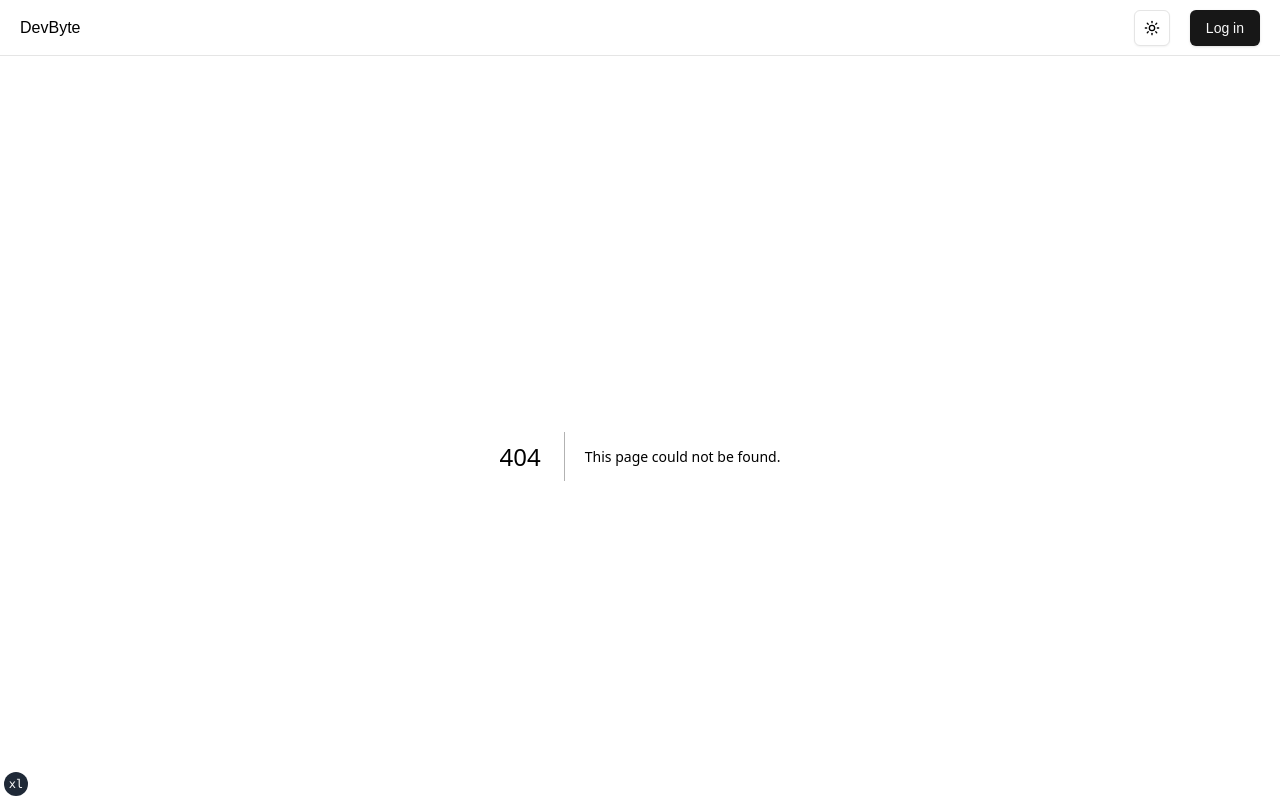
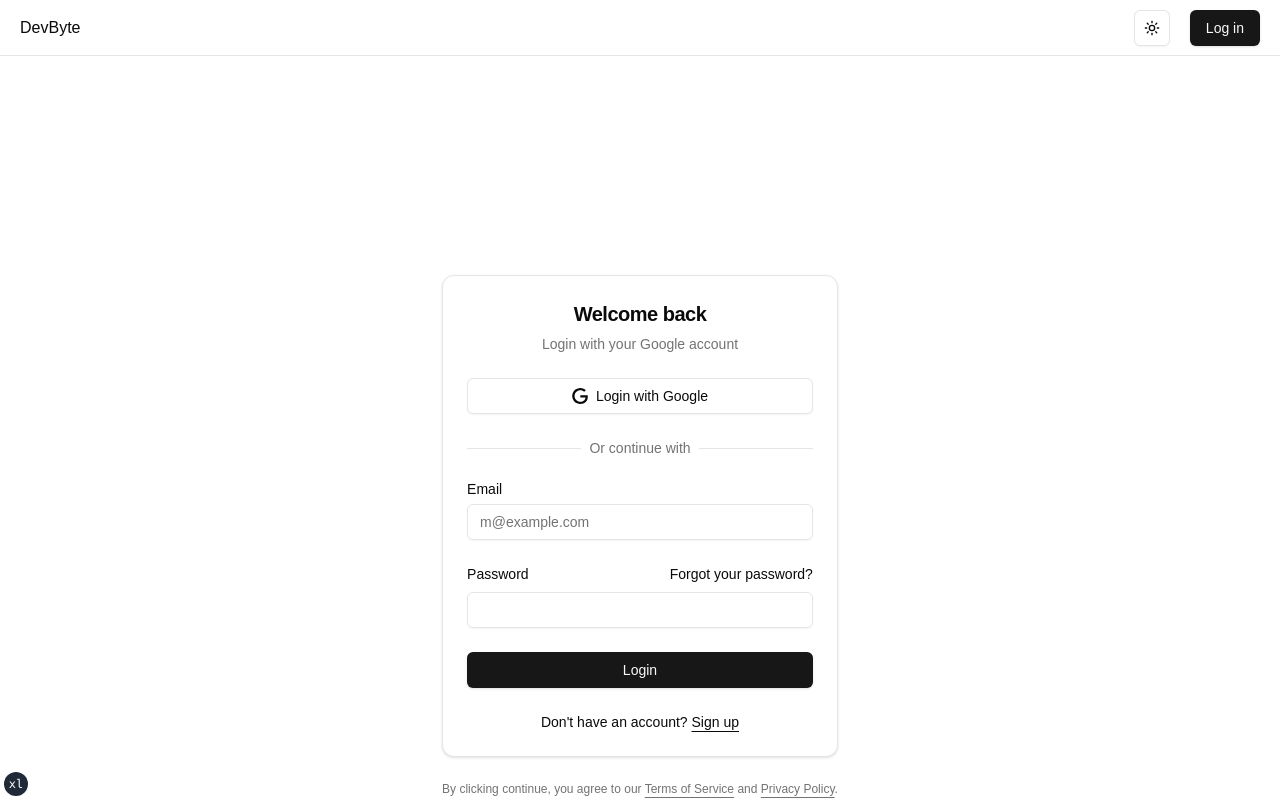
Before and after one commit to YanaKnudsen/Blog-APP-NextJS, a Next.js app in the folder client/: page /login in a window 1280 px wide. Before the commit this address had no page. Shown: the top 800 px of the page. Built offline with nearby package versions, Linux system fonts and the light colour scheme.

Commit message:
login page ui

```diff
--- a/client/package.json
+++ b/client/package.json
@@ -16,6 +16,7 @@
     "@fortawesome/react-fontawesome": "^0.2.2",
     "@radix-ui/react-dialog": "^1.1.4",
     "@radix-ui/react-dropdown-menu": "^2.1.4",
+    "@radix-ui/react-label": "^2.1.1",
     "@radix-ui/react-slot": "^1.1.1",
     "@radix-ui/react-toggle": "^1.1.1",
     "class-variance-authority": "^0.7.1",
--- /dev/null
+++ b/client/src/app/[slug]/page.tsx
@@ -0,0 +1,23 @@
+import Latest from "@/components/Posts/Latest";
+import Top from "@/components/Posts/Top";
+import {Button} from "@/components/ui/button";
+
+export default function PostPage() {
+    return (
+        <div className="w-full min-w-screen flex min-h-screen p-8 pb-20 sm:p-20 flex-col">
+            back to blog button
+            <h1 className="scroll-m-20 text-4xl font-extrabold tracking-tight lg:text-5xl">
+                Title of the post
+            </h1>
+            <h4 className="scroll-m-20 text-xl font-semibold tracking-tight">
+                Description
+            </h4>
+            image here
+            line
+            Text
+            Comments in the end
+
+
+        </div>
+    );
+}
--- /dev/null
+++ b/client/src/app/login/page.tsx
@@ -0,0 +1,13 @@
+import {LoginForm} from "@/components/ui/custom/login-form";
+
+export default function LoginPage() {
+    return (
+        <div className="w-full min-w-screen flex p-8 pb-20 sm:p-20 flex-col">
+            <div className="flex min-h-svh flex-col items-center justify-center gap-6 p-6 md:p-10">
+          <LoginForm/>
+            </div>
+
+
+        </div>
+    );
+}
--- a/client/src/components/Posts/Top.tsx
+++ b/client/src/components/Posts/Top.tsx
@@ -5,25 +5,32 @@ import code from "@/assets/Code.png";
 export default function Top() {
     return (
         <div className="flex flex-col basis-1/3 h-full px-8">
-            search posts before it
+            search here
+            <h3 className="scroll-m-20 text-2xl font-semibold tracking-tight mb-5">
+                Top posts
+            </h3>
             <div className="w-full flex flex-col gap-5 items-center">
-                <Card className="w-full">
-                    <CardContent className="flex flex-row gap-5">
-                        <div className="flex basis-1/5  h-full bg-yellow-300">
+                <Card className="w-full max-w-md rounded-lg shadow-md overflow-hidden">
+                    <CardContent className="flex flex-row gap-1 py-4">
+                        {/* Image Section */}
+                        <div className="flex-shrink-0 w-1/2 h-1/2 rounded-md overflow-hidden">
                             <Image
                                 src={code}
                                 alt="Picture of the author"
+                                className="object-cover w-full h-full"
                             />
                         </div>
-                        <div className="flex flex-col basis-4/5">
-                            <CardHeader className="grid gap-1 p-4">
-                                <CardTitle>Product</CardTitle>
-                                <CardDescription>Best product ever</CardDescription>
+
+                        {/* Text Section */}
+                        <div className="flex flex-col justify-center">
+                            <CardHeader className="space-y-1">
+                                <CardTitle className="text-lg font-semibold ">Title</CardTitle>
+                                <CardDescription className="text-sm ">
+                                   Authir and
+                                </CardDescription>
                             </CardHeader>
                         </div>
                     </CardContent>
-
-
                 </Card>
 
 
--- /dev/null
+++ b/client/src/components/ui/custom/login-form.tsx
@@ -0,0 +1,87 @@
+import { cn } from "@/lib/utils"
+import { Button } from "@/components/ui/button"
+import {
+    Card,
+    CardContent,
+    CardDescription,
+    CardHeader,
+    CardTitle,
+} from "@/components/ui/card"
+import { Input } from "@/components/ui/input"
+import { Label } from "@/components/ui/label"
+
+export function LoginForm({
+                              className,
+                              ...props
+                          }: React.ComponentPropsWithoutRef<"div">) {
+    return (
+        <div className={cn("flex flex-col gap-6", className)} {...props}>
+            <Card>
+                <CardHeader className="text-center">
+                    <CardTitle className="text-xl">Welcome back</CardTitle>
+                    <CardDescription>
+                        Login with your Google account
+                    </CardDescription>
+                </CardHeader>
+                <CardContent>
+                    <form>
+                        <div className="grid gap-6">
+                            <div className="flex flex-col gap-4">
+                                <Button variant="outline" className="w-full">
+                                    <svg xmlns="http://www.w3.org/2000/svg" viewBox="0 0 24 24">
+                                        <path
+                                            d="M12.48 10.92v3.28h7.84c-.24 1.84-.853 3.187-1.787 4.133-1.147 1.147-2.933 2.4-6.053 2.4-4.827 0-8.6-3.893-8.6-8.72s3.773-8.72 8.6-8.72c2.6 0 4.507 1.027 5.907 2.347l2.307-2.307C18.747 1.44 16.133 0 12.48 0 5.867 0 .307 5.387.307 12s5.56 12 12.173 12c3.573 0 6.267-1.173 8.373-3.36 2.16-2.16 2.84-5.213 2.84-7.667 0-.76-.053-1.467-.173-2.053H12.48z"
+                                            fill="currentColor"
+                                        />
+                                    </svg>
+                                    Login with Google
+                                </Button>
+                            </div>
+                            <div className="relative text-center text-sm after:absolute after:inset-0 after:top-1/2 after:z-0 after:flex after:items-center after:border-t after:border-border">
+                <span className="relative z-10 bg-background px-2 text-muted-foreground">
+                  Or continue with
+                </span>
+                            </div>
+                            <div className="grid gap-6">
+                                <div className="grid gap-2">
+                                    <Label htmlFor="email">Email</Label>
+                                    <Input
+                                        id="email"
+                                        type="email"
+                                        placeholder="m@example.com"
+                                        required
+                                    />
+                                </div>
+                                <div className="grid gap-2">
+                                    <div className="flex items-center">
+                                        <Label htmlFor="password">Password</Label>
+                                        <a
+                                            href="#"
+                                            className="ml-auto text-sm underline-offset-4 hover:underline"
+                                        >
+                                            Forgot your password?
+                                        </a>
+                                    </div>
+                                    <Input id="password" type="password" required />
+                                </div>
+                                <Button type="submit" className="w-full">
+                                    Login
+                                </Button>
+                            </div>
+                            <div className="text-center text-sm">
+                                Don&apos;t have an account?{" "}
+                                <a href="#" className="underline underline-offset-4">
+                                    Sign up
+                                </a>
+                            </div>
+                        </div>
+                    </form>
+                </CardContent>
+            </Card>
+            <div className="text-balance text-center text-xs text-muted-foreground [&_a]:underline [&_a]:underline-offset-4 [&_a]:hover:text-primary  ">
+                By clicking continue, you agree to our <a href="#">Terms of Service</a>{" "}
+                and <a href="#">Privacy Policy</a>.
+            </div>
+        </div>
+    )
+}
--- /dev/null
+++ b/client/src/components/ui/input.tsx
@@ -0,0 +1,22 @@
+import * as React from "react"
+
+import { cn } from "@/lib/utils"
+
+const Input = React.forwardRef<HTMLInputElement, React.ComponentProps<"input">>(
+  ({ className, type, ...props }, ref) => {
+    return (
+      <input
+        type={type}
+        className={cn(
+          "flex h-9 w-full rounded-md border border-input bg-transparent px-3 py-1 text-base shadow-sm transition-colors file:border-0 file:bg-transparent file:text-sm file:font-medium file:text-foreground placeholder:text-muted-foreground focus-visible:outline-none focus-visible:ring-1 focus-visible:ring-ring disabled:cursor-not-allowed disabled:opacity-50 md:text-sm",
+          className
+        )}
+        ref={ref}
+        {...props}
+      />
+    )
+  }
+)
+Input.displayName = "Input"
+
+export { Input }
--- /dev/null
+++ b/client/src/components/ui/label.tsx
@@ -0,0 +1,26 @@
+"use client"
+
+import * as React from "react"
+import * as LabelPrimitive from "@radix-ui/react-label"
+import { cva, type VariantProps } from "class-variance-authority"
+
+import { cn } from "@/lib/utils"
+
+const labelVariants = cva(
+  "text-sm font-medium leading-none peer-disabled:cursor-not-allowed peer-disabled:opacity-70"
+)
+
+const Label = React.forwardRef<
+  React.ElementRef<typeof LabelPrimitive.Root>,
+  React.ComponentPropsWithoutRef<typeof LabelPrimitive.Root> &
+    VariantProps<typeof labelVariants>
+>(({ className, ...props }, ref) => (
+  <LabelPrimitive.Root
+    ref={ref}
+    className={cn(labelVariants(), className)}
+    {...props}
+  />
+))
+Label.displayName = LabelPrimitive.Root.displayName
+
+export { Label }
```
Also changed, not shown: 1 other file (tests, documents, lock files or other folders).
